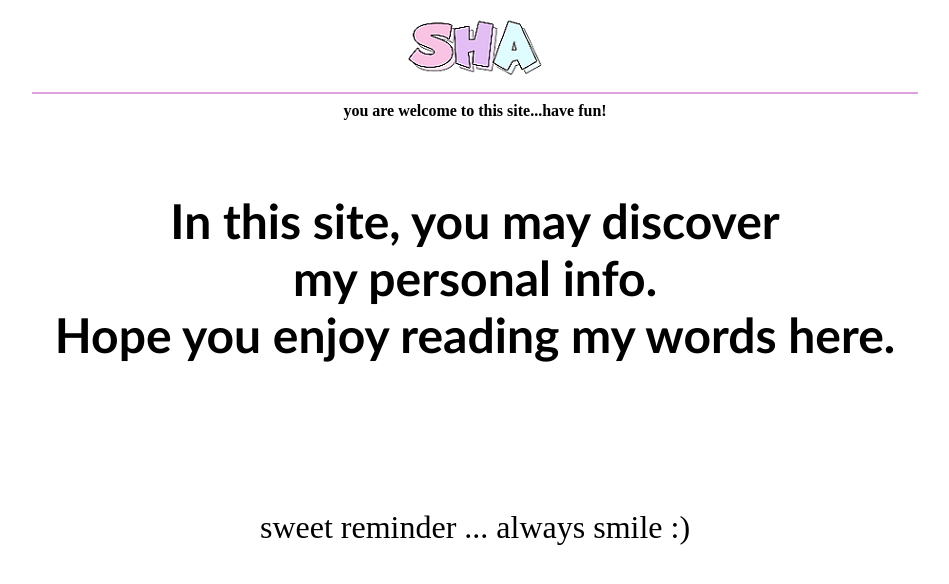
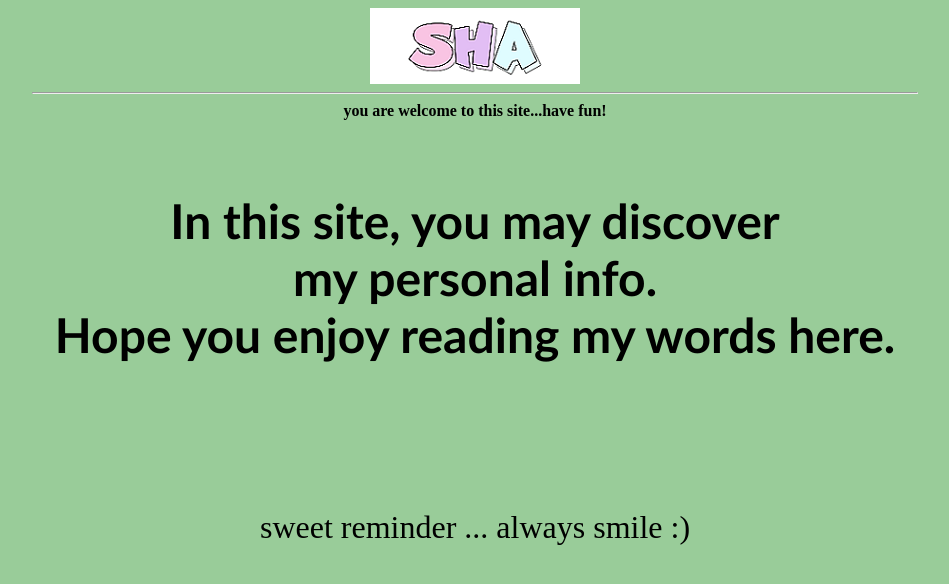
Before and after one commit to haailahazharweb/personal-portfolio, a plain HTML site: page homepage.html in a window 1280 px wide. Shown: the whole page, without its empty margins (165-1114 px from the left). Drawn offline with Linux system fonts and the light colour scheme.

Commit message:
Update homepage.html

```diff
--- a/homepage.html
+++ b/homepage.html
@@ -1,16 +1,18 @@
 <html>
 
 <head>
-<title>
-homepage
-</title>
+<title>homepage</title>
+<link rel="stylesheet" type="text/css" href="css/style.css">
+<link rel="preconnect" href="https://fonts.gstatic.com">
+<link href="https://fonts.googleapis.com/css2?family=Coming+Soon&family=Satisfy&display=swap" rel="stylesheet">
+
 </head>
 
 <body>
 
 <center><img src="images/sha.png"></center>
 
-<hr width="70%" color="dda0dd">
+<hr width="70%">
 <center><b><font color="black">
 you are welcome to this site...have fun!
 </font></b></center>
```
